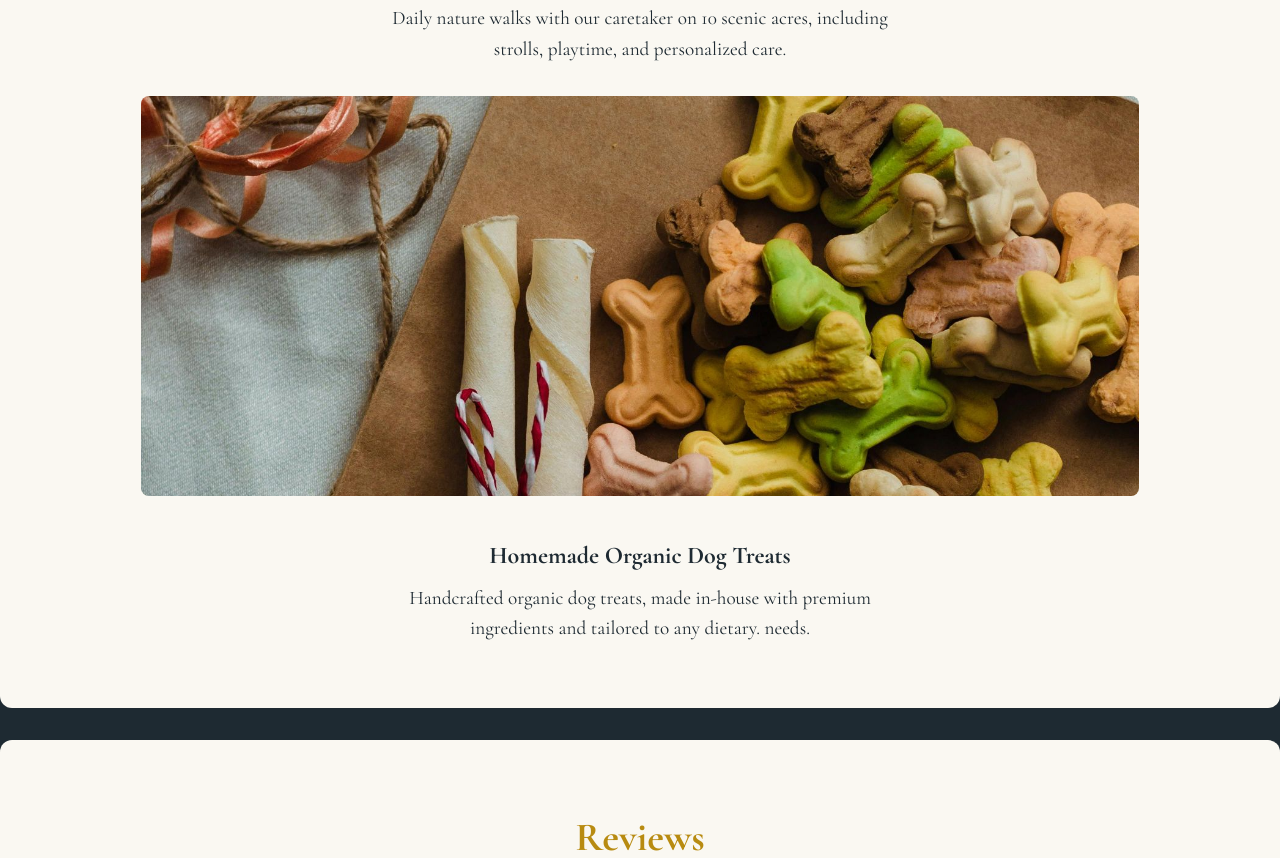
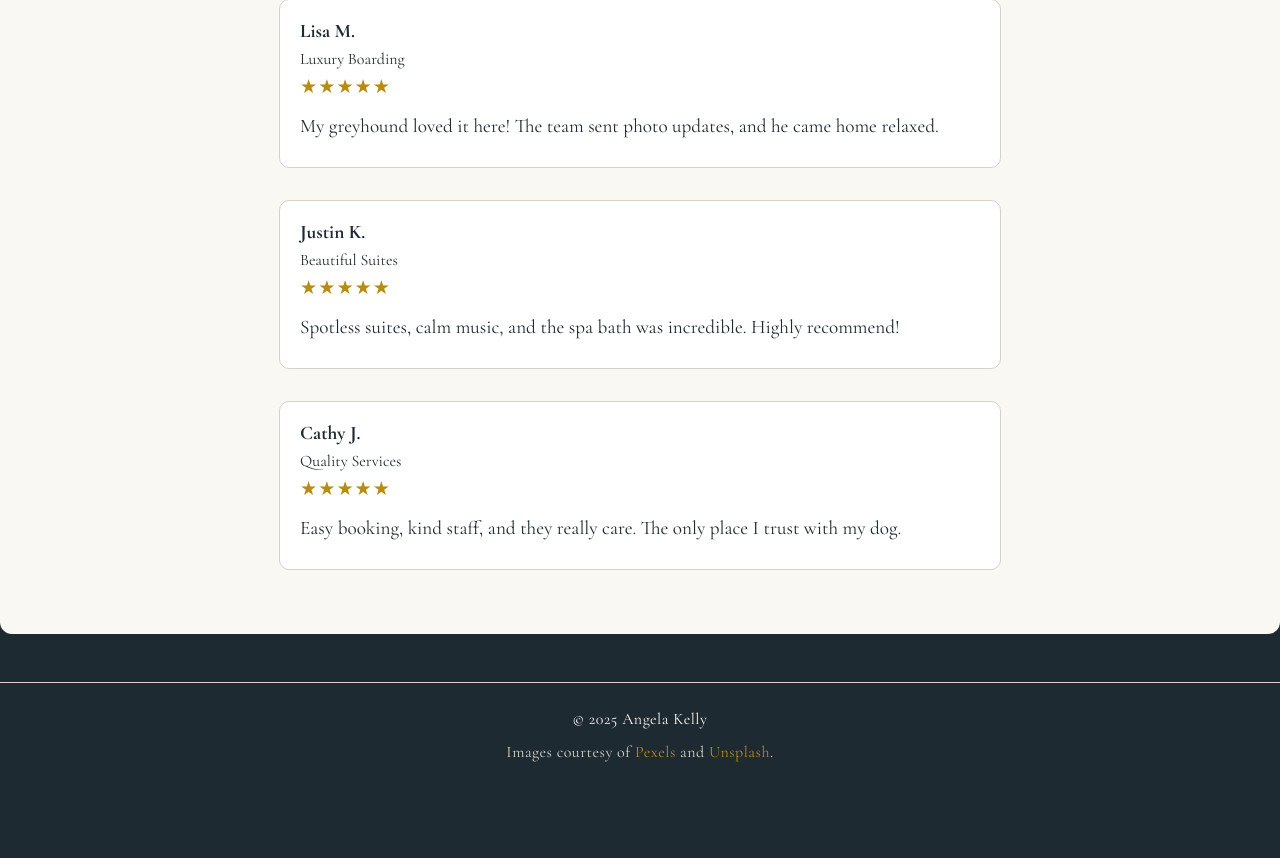
Before and after one commit to RVCC-IDMX/midterm-akelly0202, a plain HTML site: page index.html in a window 1280 px wide. Shown: the part 2625-3483 px from the top of the page. Drawn offline with nearby package versions, Linux system fonts and the light colour scheme.

Commit message:
Sizing for Ipan

```diff
--- a/css/style.css
+++ b/css/style.css
@@ -20,7 +20,7 @@ body {
     margin: 0;
     text-align: center;
     line-height: 1.6;
-    padding-bottom: 5em;
+    padding-bottom: 3em;
 }
 
 h2 {
@@ -156,6 +156,16 @@ button:hover {
 
 }
 
+#reviews .review {
+    background: #FFFFFF;
+    border: 1px solid #D7D2C8;
+    border-radius: 10px;
+    padding: 1rem 1.25rem;
+    margin: 2em auto;
+    max-width: 680px;
+    text-align: left;
+}
+
 /* Footer */
 footer {
     background-color: #1E2A32;
@@ -181,19 +191,85 @@ footer a:hover {
 
 footer .credits {
     margin-top: 0.5em;
-    font-size: 0.85rem;
+    font-size: 1rem;
     color: #D7D2C8;
 }
 
-/* Media state for Desktop site */
-@media (min-width: 1000px) {
+/* Media state for Ipad */
 
-    /* Header & Hero */
+@media screen and (min-width: 48em) {
+    #services .service {
+        display: grid;
+        grid-template-columns: 1fr 1fr;
+        grid-auto-rows: auto;
+        align-items: center;
+        gap: 2rem;
+        text-align: center;
+        margin-bottom: 2rem;
+        align-items: start;
+    }
 
-    /* Projects */
+    #services .service img {
+        width: 100%;
+        height: 280px;
+        object-fit: cover;
+        border-radius: 8px;
+        justify-self: center;
 
-    /* Reviews */
+    }
 
-    /* Footer */
+    #services .service h3 {
+        grid-column: 2;
+        grid-row: 1;
+        margin: 0 0 0.5rem;
+    }
 
+    #services .service p {
+        grid-column: 2;
+        grid-row: 2;
+        margin: -15rem 0 0;
+        line-height: 1.5;
+        padding: 0 4em;
+    }
+
+    #services .service h3 {
+        margin-bottom: 0.5rem;
+    }
+
+    /* Media state for Desktop site */
+    @media (min-width: 100em) {
+
+        /* Header & Hero */
+
+        /* Projects */
+        #services {
+            display: grid;
+            grid-template-columns: 1fr 1fr;
+            gap: 2rem;
+            align-items: start;
+        }
+
+        #service>h2 {
+            grid-column: 1 / -1;
+        }
+
+        #service>hr {
+            display: none;
+        }
+
+        #service img {
+            height: 425px;
+            object-fit: cover;
+        }
+    }
+
+    #service>figure>figcaption {
+        display: block;
+        text-align: center;
+        margin-top: .75rem;
+    }
 }
+
+/* Reviews */
+
+/* Footer */
```
